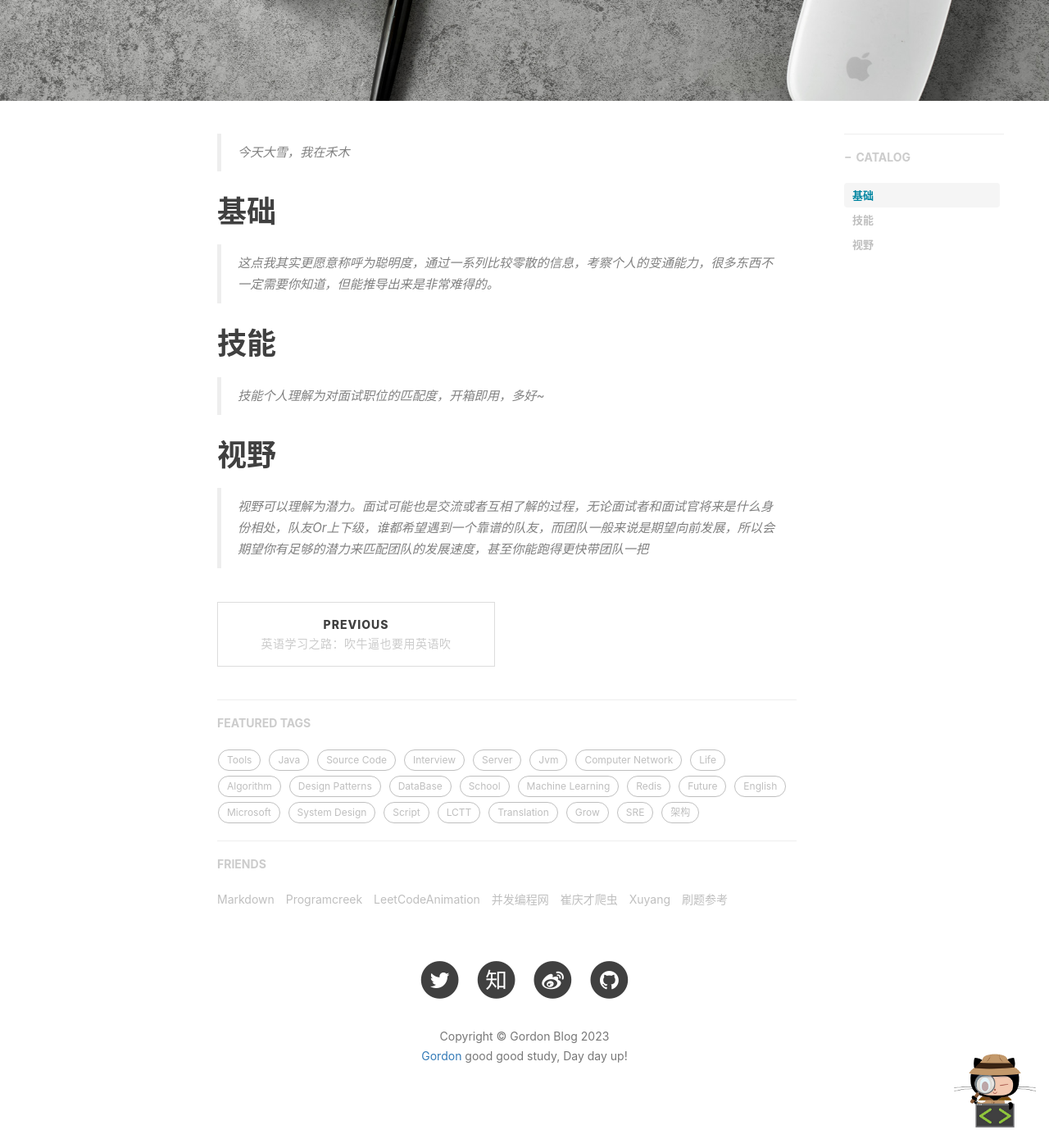
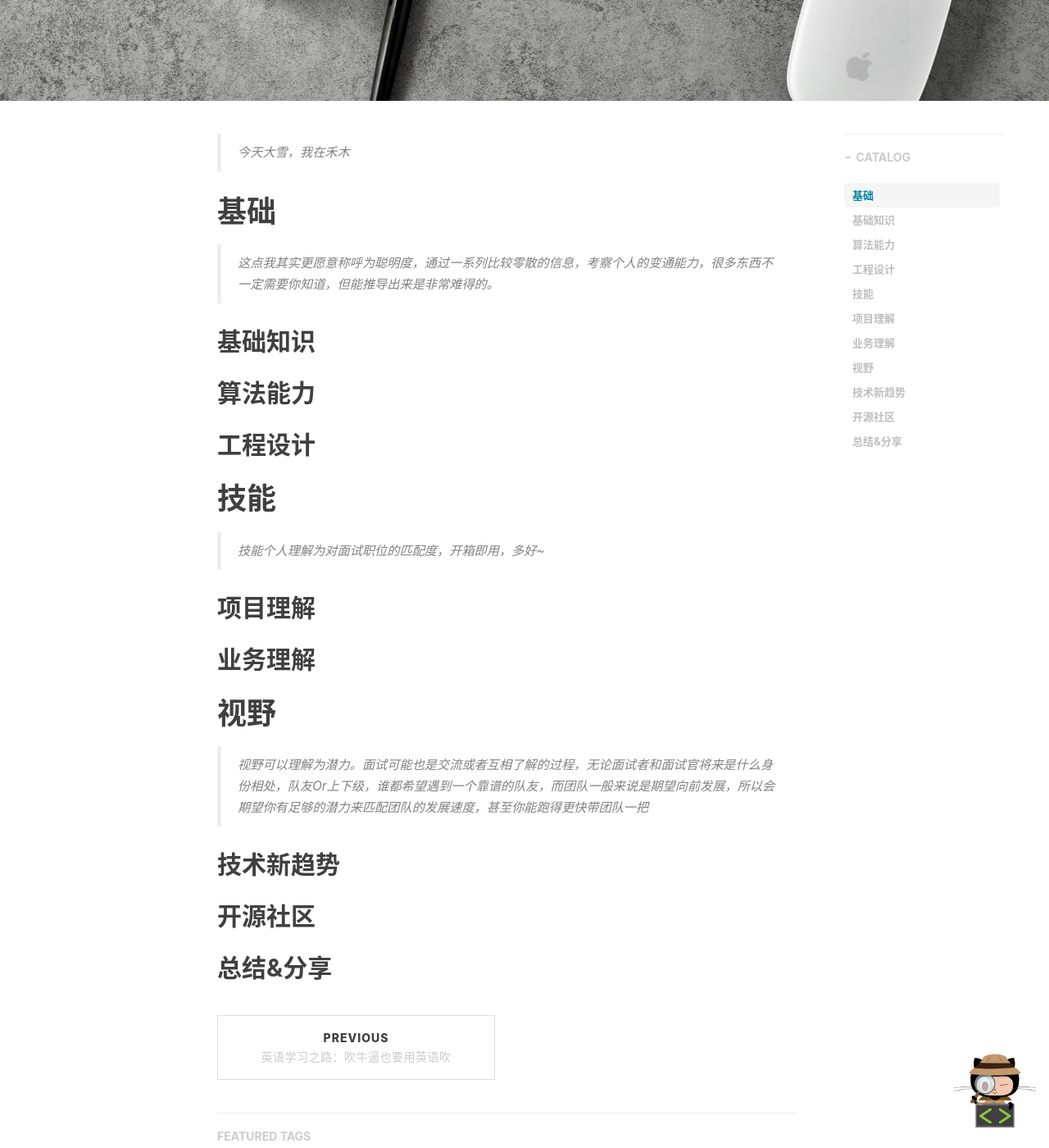
Before and after one commit to Gordon-Deng/Gordon-Deng.github.io, a Jekyll site: the page built from _posts/2023-01-01-聊聊什么是面试官喜欢的工程师.markdown, in a window 1280 px wide and 1400 px high, scrolled down 460 px. Shown: the whole window at 82% size. Built offline with Jekyll 4.4.1, drawn with Linux system fonts in a browser that asks for light colours; nearby versions of some CDN libraries; comment, search, counter and statistics services are not loaded.

Commit message:
Update 2023-01-01-聊聊什么是面试官喜欢的工程师.markdown

```diff
--- a/_posts/2023-01-01-聊聊什么是面试官喜欢的工程师.markdown
+++ b/_posts/2023-01-01-聊聊什么是面试官喜欢的工程师.markdown
@@ -17,8 +17,21 @@ tags:
 # 基础
 > 这点我其实更愿意称呼为聪明度，通过一系列比较零散的信息，考察个人的变通能力，很多东西不一定需要你知道，但能推导出来是非常难得的。
 
+
+## 基础知识
+## 算法能力
+## 工程设计
+
 # 技能
 > 技能个人理解为对面试职位的匹配度，开箱即用，多好~
 
+## 项目理解
+## 业务理解
+
 # 视野
 > 视野可以理解为潜力。面试可能也是交流或者互相了解的过程，无论面试者和面试官将来是什么身份相处，队友Or上下级，谁都希望遇到一个靠谱的队友，而团队一般来说是期望向前发展，所以会期望你有足够的潜力来匹配团队的发展速度，甚至你能跑得更快带团队一把
+
+
+## 技术新趋势
+## 开源社区
+## 总结&分享
```
